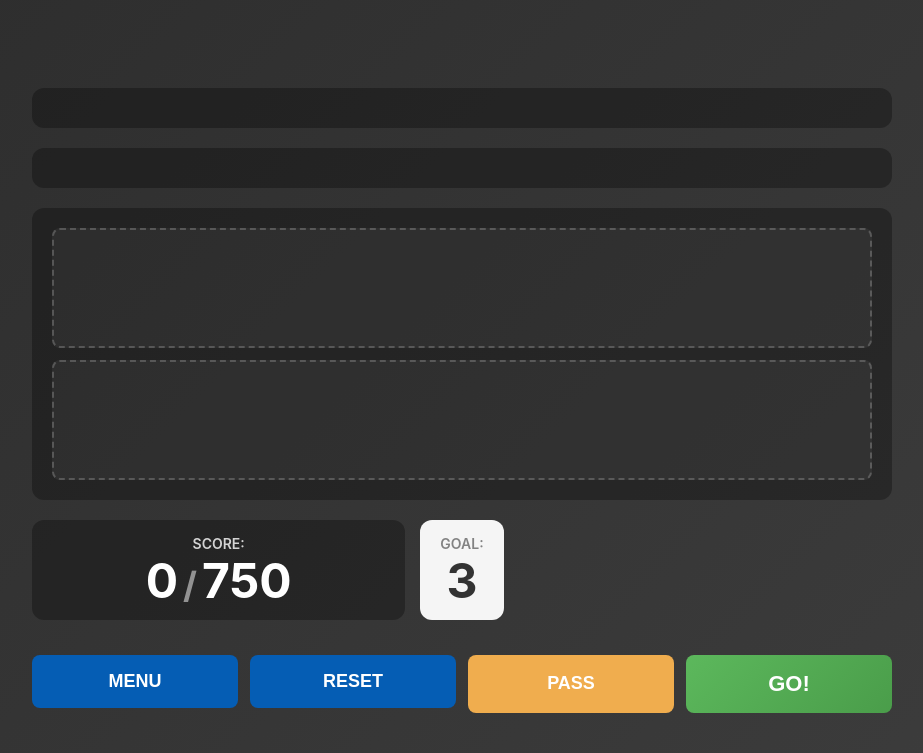
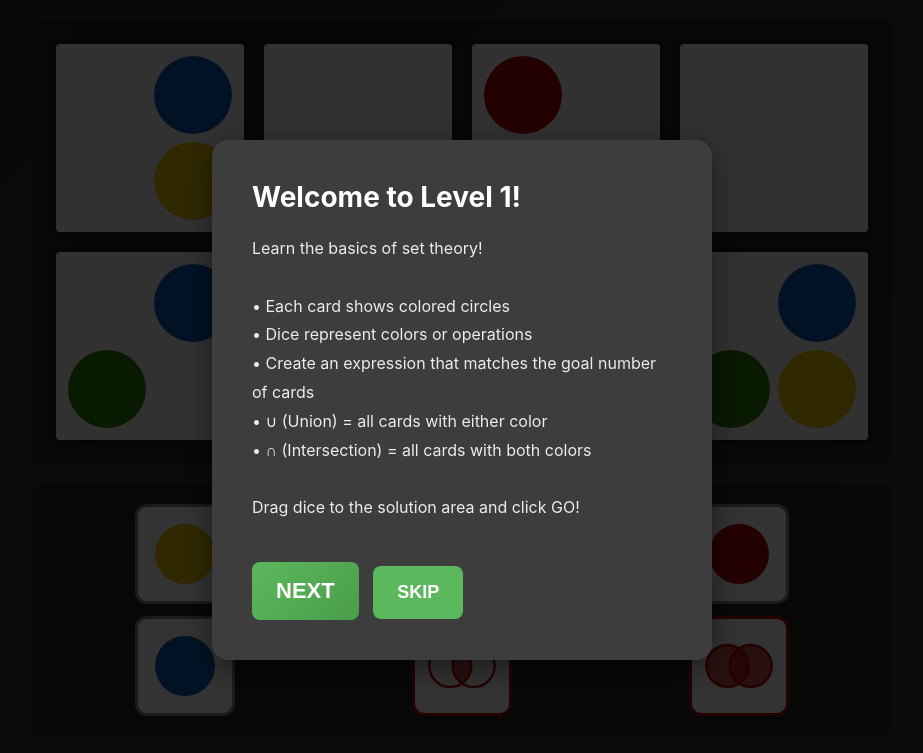
Before and after one commit to jvanpelt/ready-set-2, a plain HTML site: page index.html in a window 1280 px wide. Shown: the top 753 px of the page, without its empty margins (178-1101 px from the left). Drawn offline with Linux system fonts and the light colour scheme.

Commit message:
fix: CRITICAL - Repair malformed script tag in index.html
The script tag was missing its closing tag:
BROKEN: <script type="module" src="js/main.js?v=2.8.1">
FIXED:  <script type="module" src="js/main.js?v=2.8.1"></script>

This prevented ALL JavaScript from loading, causing blank screen on refresh.
This was my error from an earlier commit.

```diff
--- a/index.html
+++ b/index.html
@@ -151,6 +151,6 @@
         </div>
     </div>
 
-    <script type="module" src="js/main.js?v=2.8.1">
+    <script type="module" src="js/main.js?v=2.8.1"></script>
 </body>
 </html>
```
